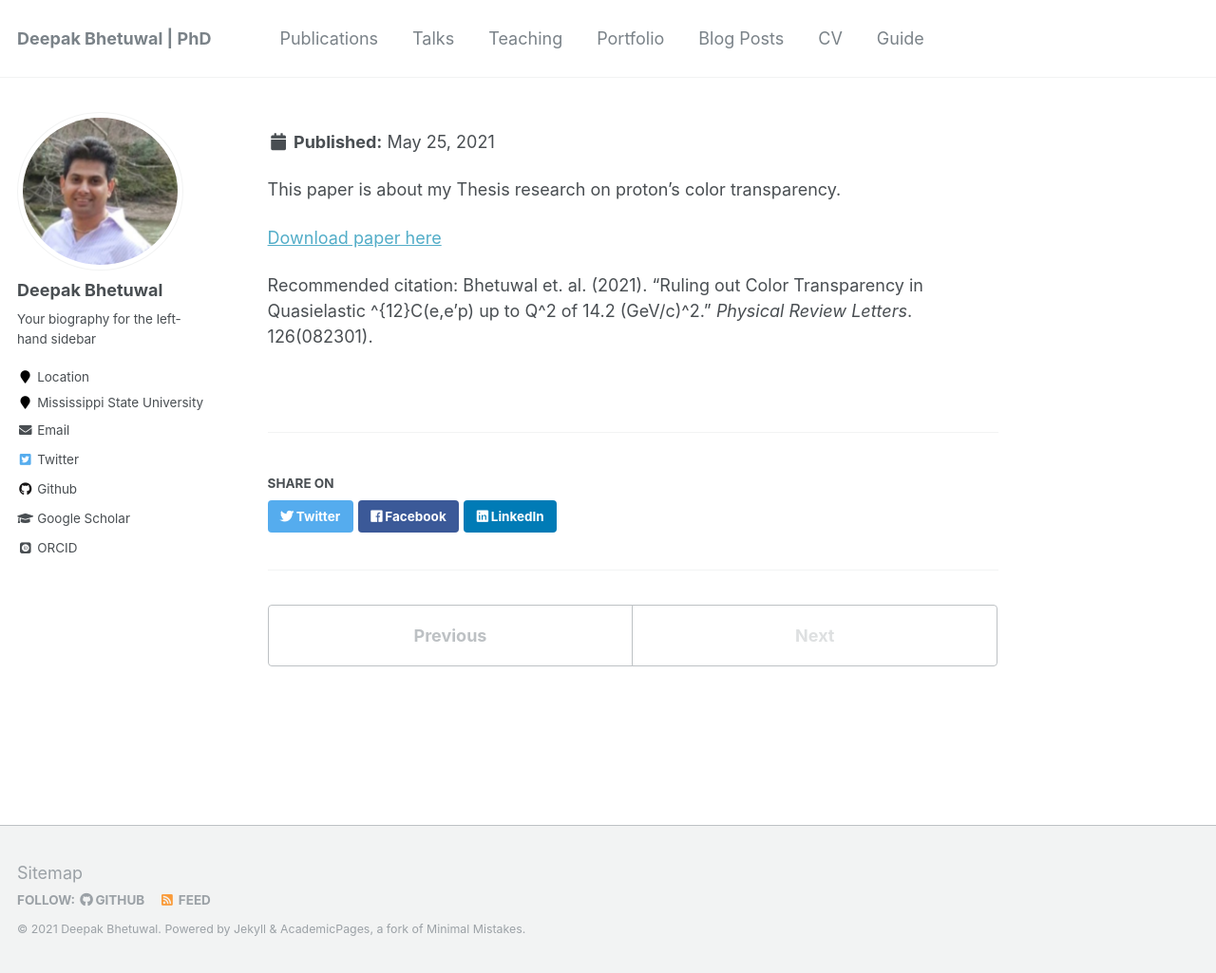
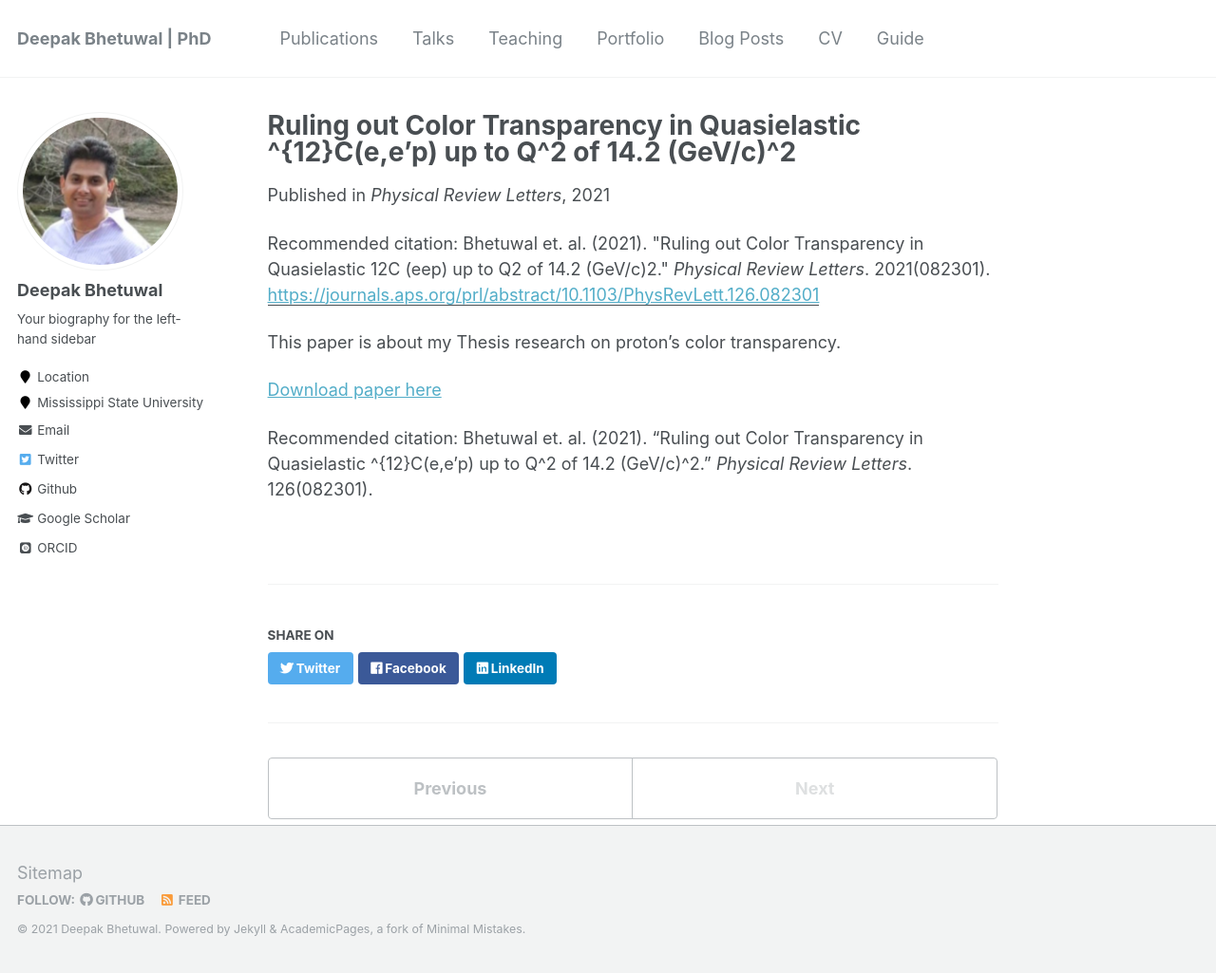
Before and after one commit to dkb208/dkb208.github.io, a Jekyll site: the page built from _publications/2015-10-01-paper-title-number-3.md, in a window 1280 px wide and 1025 px high. Shown: the whole window at 95% size. Built offline with Jekyll 4.4.1, drawn with Linux system fonts in a browser that asks for light colours; some web fonts are replaced.

Commit message:
Update 2015-10-01-paper-title-number-3.md

```diff
--- a/_publications/2015-10-01-paper-title-number-3.md
+++ b/_publications/2015-10-01-paper-title-number-3.md
@@ -6,7 +6,7 @@ excerpt: 'This paper is about my thesis research.'
 date: 2021-02-23
 venue: 'Physical Review Letters'
 paperurl: 'https://journals.aps.org/prl/abstract/10.1103/PhysRevLett.126.082301'
-citation: 'Bhetuwal et. al. (2021). &quot;Ruling out Color Transparency in Quasielastic 12C (e,e'p).&quot; <i>Physical Review Letters</i>. 2021(082301).'
+citation: 'Bhetuwal et. al. (2021). &quot;Ruling out Color Transparency in Quasielastic 12C (eep) up to Q2 of 14.2 (GeV/c)2.&quot; <i>Physical Review Letters</i>. 2021(082301).'
 ---
 This paper is about my Thesis research on proton's color transparency.
 
```
